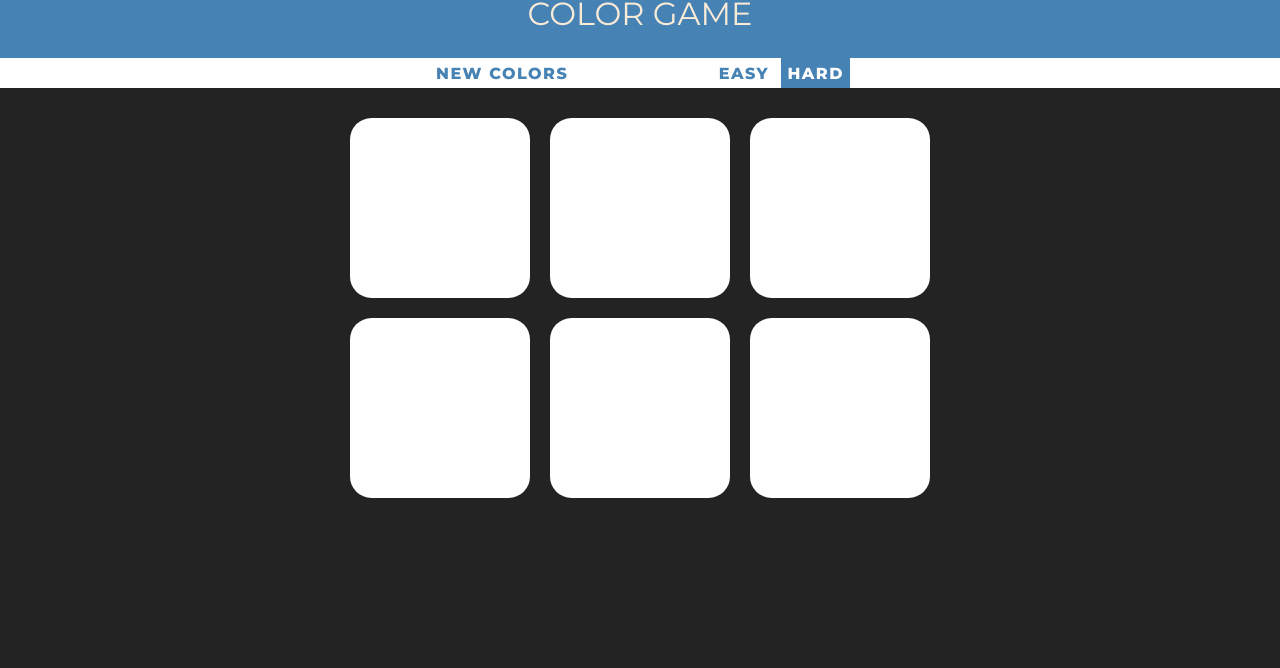
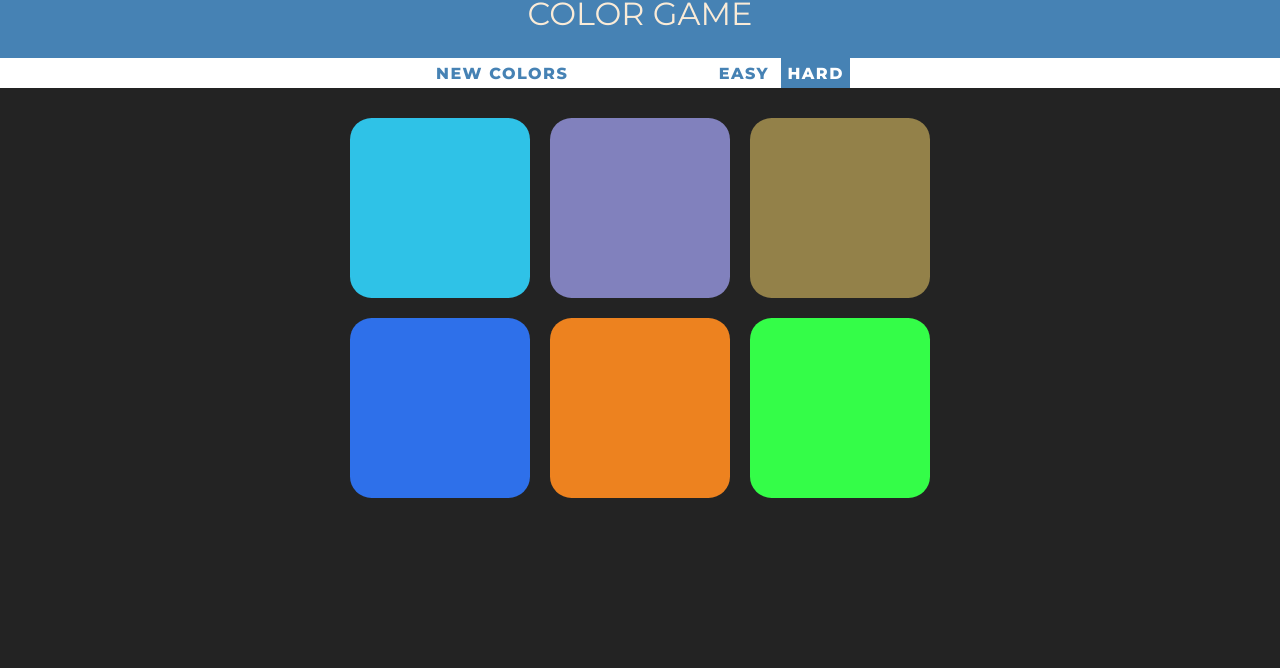
Before and after one commit to patrycjanie/ColorGuessingGame, a plain HTML site: page index.html in a window 1280 px wide. Shown: the part 132-800 px from the top of the page. Drawn offline with Linux system fonts and the light colour scheme.

Commit message:
correction

```diff
--- a/index.html
+++ b/index.html
@@ -31,6 +31,6 @@
             <div class="square"></div>
         </div>
 
-        <script type="text/javascript" src="colorGame.js"></script>
+        <script type="text/javascript" src="index.js"></script>
     </body>
 </html>
```
